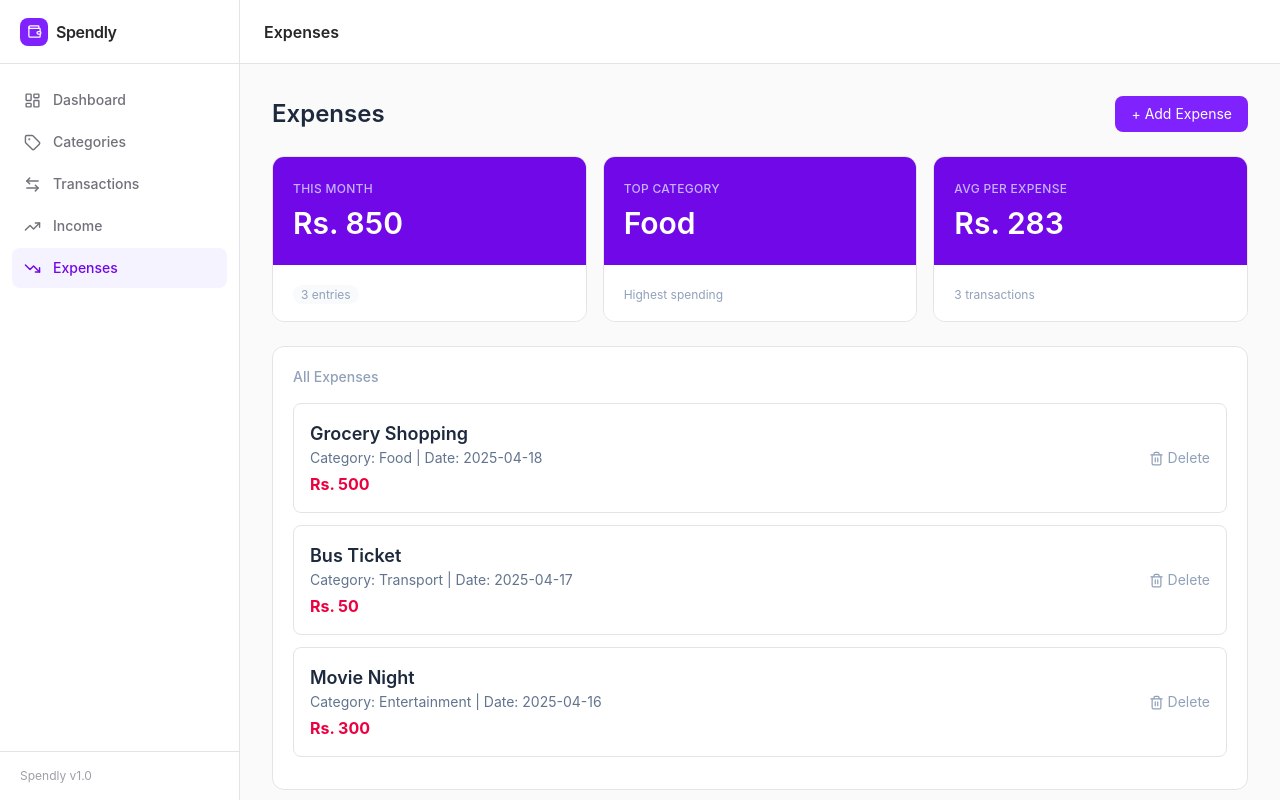
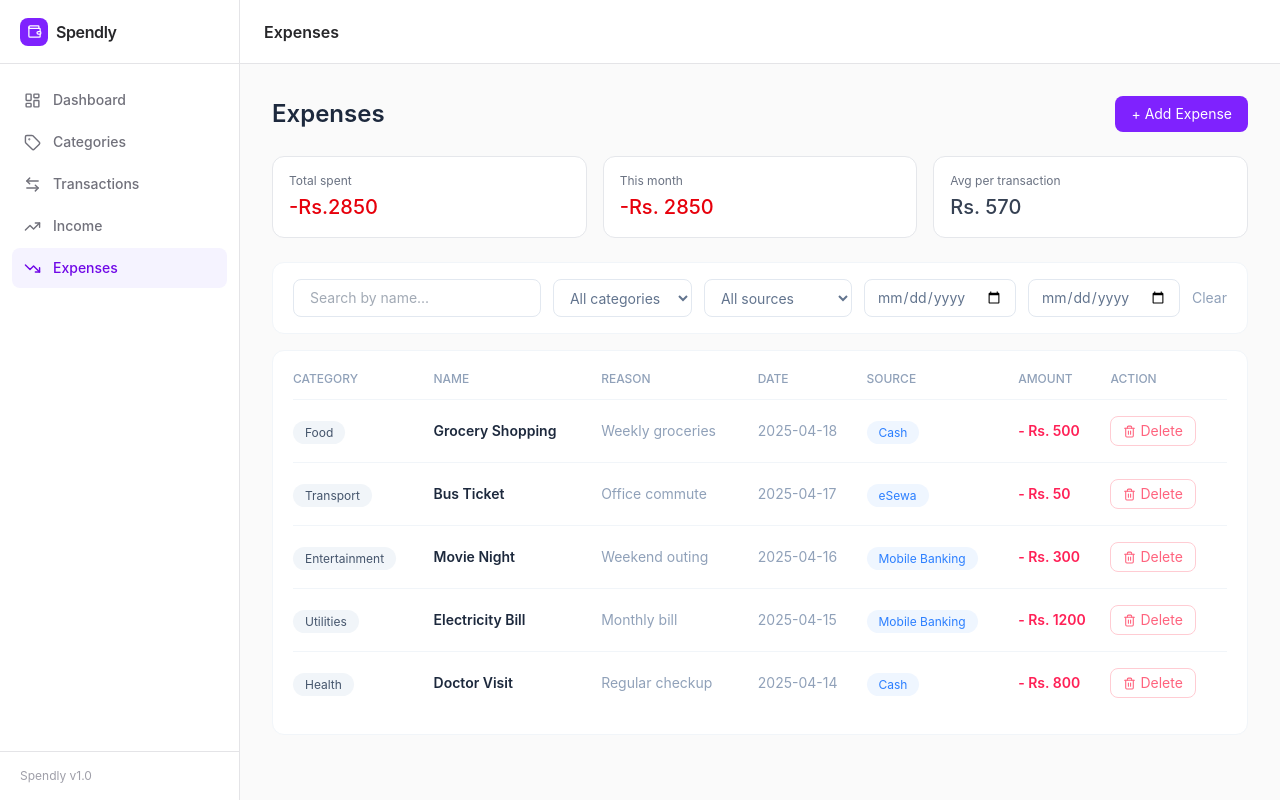
Before and after one commit to prafisa/Expense-Tracker-A, a React (Vite) app: page /expenses in a window 1280 px wide. Built offline with nearby package versions, Linux system fonts and the light colour scheme.

Commit message:
expense UI complete

```diff
--- a/src/components/Expense/ExpenseCard.jsx
+++ b/src/components/Expense/ExpenseCard.jsx
@@ -1,19 +1,46 @@
 import { Trash2 } from 'lucide-react'
 
 function ExpenseCard({ expense }) {
-    return (
-        <div className="bg-white border border-zinc-200 rounded-lg p-4 mb-3 flex items-center justify-between">
-            <div>
-                <h3 className="text-lg font-semibold text-slate-800">{expense.title}</h3>
-                <p className="text-sm text-slate-500">Category: {expense.category} | Date: {expense.date}</p>
-                <p className="text-base font-bold text-rose-600 mt-1">Rs. {expense.amount}</p>
-            </div>
-            <button className="flex items-center gap-1 text-slate-400 text-sm">
-                <Trash2 size={15} />
-                Delete
-            </button>
-        </div>
-    );
+  return (
+    <tr className="border-b border-slate-100 last:border-b-0">
+
+      <td className="py-4">
+        <span className="bg-slate-100 text-slate-600 text-xs px-3 py-1 rounded-full">
+          {expense.category}
+        </span>
+      </td>
+
+      <td className="py-4">
+        <p className="text-sm font-semibold text-slate-800">{expense.title}</p>
+      </td>
+
+      <td className="py-4">
+        <p className="text-sm text-slate-400">{expense.reason}</p>
+      </td>
+
+      <td className="py-4">
+        <p className="text-sm text-slate-400">{expense.date}</p>
+      </td>
+
+      <td className="py-4">
+        <span className="bg-blue-50 text-blue-500 text-xs px-3 py-1 rounded-full">
+          {expense.source}
+        </span>
+      </td>
+
+      <td className="py-4">
+        <p className="text-sm font-semibold text-rose-500">- Rs. {expense.amount}</p>
+      </td>
+
+      <td className="py-4">
+        <button className="flex items-center gap-1 text-rose-400 text-sm border border-rose-200 px-3 py-1 rounded-lg hover:bg-rose-50 transition-colors">
+          <Trash2 size={13} />
+          Delete
+        </button>
+      </td>
+
+    </tr>
+  )
 }
 
-export default ExpenseCard;
+export default ExpenseCard
--- a/src/components/Expense/ExpenseForm.jsx
+++ b/src/components/Expense/ExpenseForm.jsx
@@ -1,17 +1,30 @@
-function ExpenseForm(){
-    return  (
-        <div className="bg-white border border-zinc-200 rounded-lg p-4 mb-6">
-            <h2 className="text-xl font-bold text-slate-700 mb-4">Add Expense</h2>
+function ExpenseForm({ onClose }) {
+    return (
+        <div className="bg-white border border-zinc-200 rounded-lg p-4 w-full max-w-md">
+
+            <div className="flex items-center justify-between mb-4">
+                <h2 className="text-xl font-bold text-slate-700">Add Expense</h2>
+                <button onClick={onClose} className="text-slate-400 hover:text-slate-600 text-xl">✕</button>
+            </div>
+
             <input
                 type="text"
                 placeholder="Title"
                 className="w-full border border-zinc-300 rounded-md p-2 mb-3"
-             />
-           <input
+            />
+
+            <input
                 type="number"
                 placeholder="Amount"
                 className="w-full border border-zinc-300 rounded p-2 mb-3"
             />
+
+            <input
+                type="text"
+                placeholder="Reason"
+                className="w-full border border-zinc-300 rounded p-2 mb-3"
+            />
+
             <select className="w-full border border-zinc-300 rounded p-2 mb-3">
                 <option value="">Select Category</option>
                 <option value="Food">Food</option>
@@ -20,13 +33,32 @@ function ExpenseForm(){
                 <option value="Shopping">Shopping</option>
                 <option value="Other">Other</option>
             </select>
+
+            <select className="w-full border border-zinc-300 rounded p-2 mb-3">
+                <option value="">Select Source</option>
+                <option value="Cash">Cash</option>
+                <option value="eSewa">eSewa</option>
+                <option value="Mobile Banking">Mobile Banking</option>
+                <option value="Other">Other</option>
+            </select>
+
             <input
                 type="date"
                 className="w-full border border-zinc-300 rounded p-2 mb-3"
             />
-            <button className="w-full bg-violet-600 text-white rounded p-2 hover:bg-violet-700">
-                Add Expense
-            </button>
+
+            <div className="flex gap-3">
+                <button
+                    onClick={onClose}
+                    className="flex-1 border border-zinc-300 text-slate-600 rounded p-2 text-sm hover:bg-zinc-50"
+                >
+                    Cancel
+                </button>
+                <button className="flex-1 bg-violet-600 text-white rounded p-2 hover:bg-violet-700">
+                    Add Expense
+                </button>
+            </div>
+
         </div>
     );
 }
--- a/src/components/Expense/ExpenseList.jsx
+++ b/src/components/Expense/ExpenseList.jsx
@@ -1,15 +1,66 @@
-import ExpenseCard from "./ExpenseCard"
+import ExpenseCard from './ExpenseCard'
 
 function ExpenseList({ expenses }) {
   return (
-    <div className="bg-white border border-zinc-200 rounded-xl p-5">
+    <div className="flex flex-col gap-4">
 
-      <h2 className="text-sm font-medium text-slate-400 mb-4">All Expenses</h2>
+      <div className="bg-white border border-slate-100 rounded-xl px-5 py-4">
+        <div className="flex flex-wrap gap-3">
+          <input
+            type="text"
+            placeholder="Search by name..."
+            className="flex-1 min-w-48 border border-slate-200 rounded-lg px-4 py-2 text-sm text-slate-600"
+          />
+          <select className="border border-slate-200 rounded-lg px-3 py-2 text-sm text-slate-500">
+            <option value="">All categories</option>
+            <option value="Food">Food</option>
+            <option value="Transport">Transport</option>
+            <option value="Entertainment">Entertainment</option>
+            <option value="Utilities">Utilities</option>
+            <option value="Health">Health</option>
+            <option value="Shopping">Shopping</option>
+            <option value="Other">Other</option>
+          </select>
+          <select className="border border-slate-200 rounded-lg px-3 py-2 text-sm text-slate-500">
+            <option value="">All sources</option>
+            <option value="Cash">Cash</option>
+            <option value="eSewa">eSewa</option>
+            <option value="Mobile Banking">Mobile Banking</option>
+            <option value="Other">Other</option>
+          </select>
+          <input
+            type="date"
+            className="border border-slate-200 rounded-lg px-3 py-2 text-sm text-slate-500"
+          />
+          <input
+            type="date"
+            className="border border-slate-200 rounded-lg px-3 py-2 text-sm text-slate-500"
+          />
+          <button className="text-sm text-slate-400 hover:text-slate-600">
+            Clear
+          </button>
+        </div>
+      </div>
 
-      <div>
-        {expenses.map((expense) => (
-          <ExpenseCard key={expense.id} expense={expense} />
-        ))}
+      <div className="bg-white border border-slate-100 rounded-xl p-5">
+        <table className="w-full">
+          <thead>
+            <tr className="border-b border-slate-100">
+              <th className="text-xs font-medium text-slate-400 text-left pb-3">CATEGORY</th>
+              <th className="text-xs font-medium text-slate-400 text-left pb-3">NAME</th>
+              <th className="text-xs font-medium text-slate-400 text-left pb-3">REASON</th>
+              <th className="text-xs font-medium text-slate-400 text-left pb-3">DATE</th>
+              <th className="text-xs font-medium text-slate-400 text-left pb-3">SOURCE</th>
+              <th className="text-xs font-medium text-slate-400 text-left pb-3">AMOUNT</th>
+              <th className="text-xs font-medium text-slate-400 text-left pb-3">ACTION</th>
+            </tr>
+          </thead>
+          <tbody>
+            {expenses.map((expense) => (
+              <ExpenseCard key={expense.id} expense={expense} />
+            ))}
+          </tbody>
+        </table>
       </div>
 
     </div>
--- a/src/components/Expense/ExpenseModal.jsx
+++ /dev/null
@@ -1,54 +0,0 @@
-function ExpenseModal({ onClose }) {
-  return (
-    <div className="fixed inset-0 z-50 bg-black/40 flex items-center justify-center px-4">
-      <div className="bg-white w-full max-w-md rounded-xl p-6">
-
-        <div className="flex items-center justify-between mb-5">
-          <h2 className="text-lg font-semibold text-slate-800">Add Expense</h2>
-          <button onClick={onClose} className="text-slate-400 hover:text-slate-600 text-xl">✕</button>
-        </div>
-
-        <input
-          type="text"
-          placeholder="Title"
-          className="w-full border border-zinc-200 rounded-lg p-2.5 mb-3 text-sm text-slate-700"
-        />
-
-        <input
-          type="number"
-          placeholder="Amount"
-          className="w-full border border-zinc-200 rounded-lg p-2.5 mb-3 text-sm text-slate-700"
-        />
-
-        <select className="w-full border border-zinc-200 rounded-lg p-2.5 mb-3 text-sm text-slate-700">
-          <option value="">Select Category</option>
-          <option value="Food">Food</option>
-          <option value="Transport">Transport</option>
-          <option value="Entertainment">Entertainment</option>
-          <option value="Shopping">Shopping</option>
-          <option value="Other">Other</option>
-        </select>
-
-        <input
-          type="date"
-          className="w-full border border-zinc-200 rounded-lg p-2.5 mb-5 text-sm text-slate-700"
-        />
-
-        <div className="flex gap-3">
-          <button
-            onClick={onClose}
-            className="flex-1 border border-zinc-200 text-slate-600 rounded-lg p-2.5 text-sm hover:bg-zinc-50"
-          >
-            Cancel
-          </button>
-          <button className="flex-1 bg-violet-600 text-white rounded-lg p-2.5 text-sm hover:bg-violet-700">
-            Save Expense
-          </button>
-        </div>
-
-      </div>
-    </div>
-  )
-}
-
-export default ExpenseModal
--- a/src/components/Expense/ExpenseSummary.jsx
+++ b/src/components/Expense/ExpenseSummary.jsx
@@ -3,46 +3,22 @@ function ExpenseSummary({ expenses }) {
   const count = expenses.length
   const avg = count > 0 ? Math.round(total / count) : 0
 
-  const topCategory = expenses.length > 0
-    ? Object.entries(
-        expenses.reduce((acc, e) => {
-          acc[e.category] = (acc[e.category] || 0) + e.amount
-          return acc
-        }, {})
-      ).sort((a, b) => b[1] - a[1])[0][0]
-    : 'None'
+  return (
+    <div className="grid grid-cols-3 gap-4 mb-6">
 
-  return (
-    <div className="col-span-2 grid grid-cols-1 md:grid-cols-3 gap-4 mb-2">
-
-      <div className="rounded-xl overflow-hidden border border-zinc-200">
-        <div className="bg-violet-700 px-5 py-6">
-          <p className="text-xs font-medium text-violet-300 uppercase tracking-wide mb-2">This Month</p>
-          <p className="text-3xl font-semibold text-white">Rs. {total}</p>
-        </div>
-        <div className="bg-white px-5 py-4">
-          <span className="text-xs bg-slate-50 text-slate-400 px-2 py-0.5 rounded-full">{count} entries</span>
-        </div>
+      <div className="bg-white border border-gray-200 rounded-xl p-4">
+        <p className="text-xs text-gray-500 mb-1">Total spent</p>
+        <p className="text-xl font-medium text-red-600">-Rs.{total}</p>
       </div>
 
-      <div className="rounded-xl overflow-hidden border border-zinc-200">
-        <div className="bg-violet-700 px-5 py-6">
-          <p className="text-xs font-medium text-violet-300 uppercase tracking-wide mb-2">Top Category</p>
-          <p className="text-3xl font-semibold text-white">{topCategory}</p>
-        </div>
-        <div className="bg-white px-5 py-4">
-          <span className="text-xs text-slate-400">Highest spending</span>
-        </div>
+      <div className="bg-white border border-gray-200 rounded-xl p-4">
+        <p className="text-xs text-gray-500 mb-1">This month</p>
+        <p className="text-xl font-medium text-red-600">-Rs. {total}</p>
       </div>
 
-      <div className="rounded-xl overflow-hidden border border-zinc-200">
-        <div className="bg-violet-700 px-5 py-6">
-          <p className="text-xs font-medium text-violet-300 uppercase tracking-wide mb-2">Avg per Expense</p>
-          <p className="text-3xl font-semibold text-white">Rs. {avg}</p>
-        </div>
-        <div className="bg-white px-5 py-4">
-          <span className="text-xs text-slate-400">{count} transactions</span>
-        </div>
+      <div className="bg-white border border-gray-200 rounded-xl p-4">
+        <p className="text-xs text-gray-500 mb-1">Avg per transaction</p>
+        <p className="text-xl font-medium text-gray-700">Rs. {avg}</p>
       </div>
 
     </div>
--- a/src/data/expenses.js
+++ b/src/data/expenses.js
@@ -1,8 +1,9 @@
 const expenses = [
-  {id: 1, title: "Grocery Shopping", amount: 500, category: "Food", date:"2025-04-18"},
-  {id: 2, title: "Bus Ticket", amount: 50, category: "Transport", date:"2025-04-17"},
-  {id: 3, title: "Movie Night", amount: 300, category: "Entertainment", date:"2025-04-16"}
+  { id: 1, title: "Grocery Shopping", category: "Food", reason: "Weekly groceries", source: "Cash", date: "2025-04-18", amount: 500 },
+  { id: 2, title: "Bus Ticket", category: "Transport", reason: "Office commute", source: "eSewa", date: "2025-04-17", amount: 50 },
+  { id: 3, title: "Movie Night", category: "Entertainment", reason: "Weekend outing", source: "Mobile Banking", date: "2025-04-16", amount: 300 },
+  { id: 4, title: "Electricity Bill", category: "Utilities", reason: "Monthly bill", source: "Mobile Banking", date: "2025-04-15", amount: 1200 },
+  { id: 5, title: "Doctor Visit", category: "Health", reason: "Regular checkup", source: "Cash", date: "2025-04-14", amount: 800 },
 ];
 
 export default expenses;
-// so other files can import this data
--- a/src/pages/ExpensePage.jsx
+++ b/src/pages/ExpensePage.jsx
@@ -1,7 +1,7 @@
 import { useState } from 'react'
+import ExpenseSummary from '../components/Expense/ExpenseSummary'
 import ExpenseList from '../components/Expense/ExpenseList'
-import ExpenseSummary from '../components/Expense/ExpenseSummary'
-import ExpenseModal from '../components/Expense/ExpenseModal'
+import ExpenseForm from '../components/Expense/ExpenseForm'
 import expenses from '../data/expenses'
 
 function ExpensePage() {
@@ -19,15 +19,13 @@ function ExpensePage() {
         </button>
       </div>
 
-      <div className="grid grid-cols-1 md:grid-cols-2 gap-4">
-        <ExpenseSummary expenses={expenses} />
-        <div className="md:col-span-2">
-          <ExpenseList expenses={expenses} />
-        </div>
-      </div>
+      <ExpenseSummary expenses={expenses} />
+      <ExpenseList expenses={expenses} />
 
       {showModal && (
-        <ExpenseModal onClose={() => setShowModal(false)} />
+        <div className="fixed inset-0 z-50 bg-black/40 flex items-center justify-center px-4">
+          <ExpenseForm onClose={() => setShowModal(false)} />
+        </div>
       )}
     </div>
   )
```
